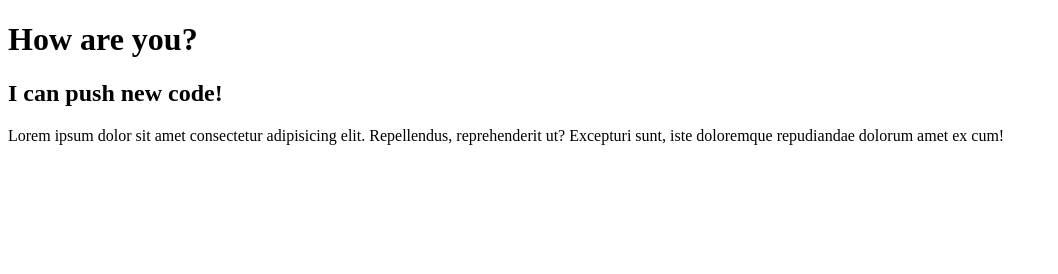
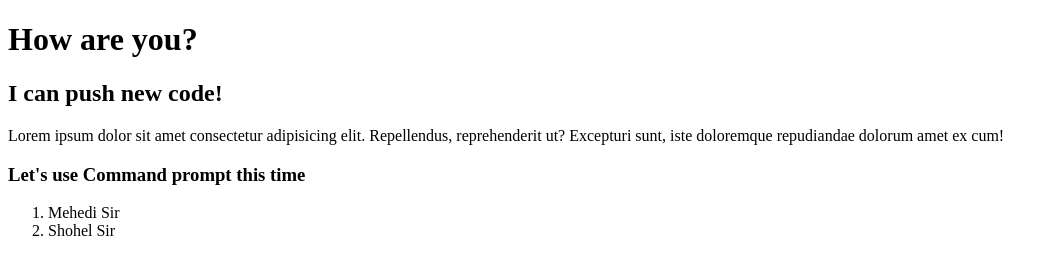
Before and after one commit to hemel-ags/my-second-repo, a plain HTML site: page index.html in a window 1280 px wide. Shown: the whole page, without its empty margins (0-1058 px from the left). Drawn offline with Linux system fonts and the light colour scheme.

Commit message:
command promp

```diff
--- a/index.html
+++ b/index.html
@@ -9,5 +9,10 @@
     <h1>How are you?</h1>
     <h2>I can push new code!</h2>
     <p>Lorem ipsum dolor sit amet consectetur adipisicing elit. Repellendus, reprehenderit ut? Excepturi sunt, iste doloremque repudiandae dolorum amet ex cum!</p>
+    <h3>Let's use Command prompt this time</h3>
+    <ol>
+        <li>Mehedi Sir</li>
+        <li>Shohel Sir</li>
+    </ol>
 </body>
 </html>
--- /dev/null
+++ b/list.css
@@ -0,0 +1,3 @@
+li{
+    background-color: bisque;
+}
```
